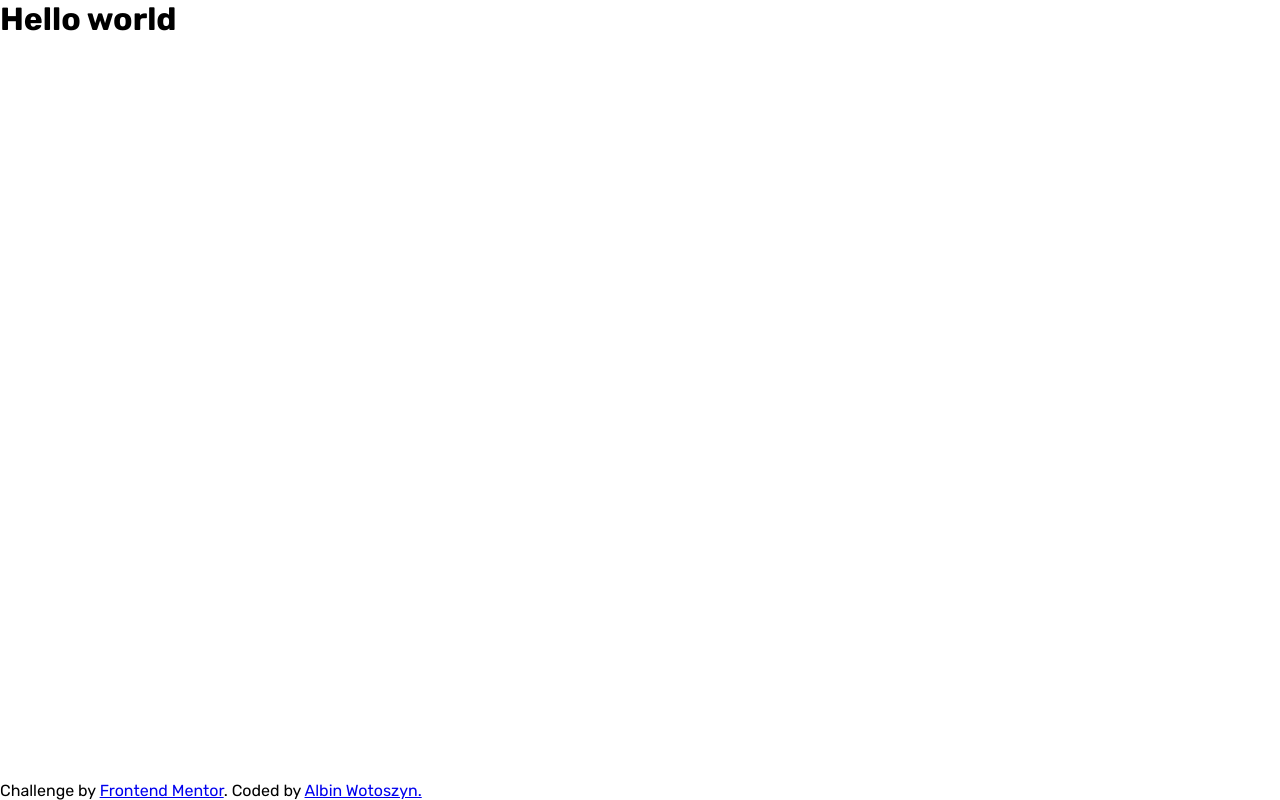
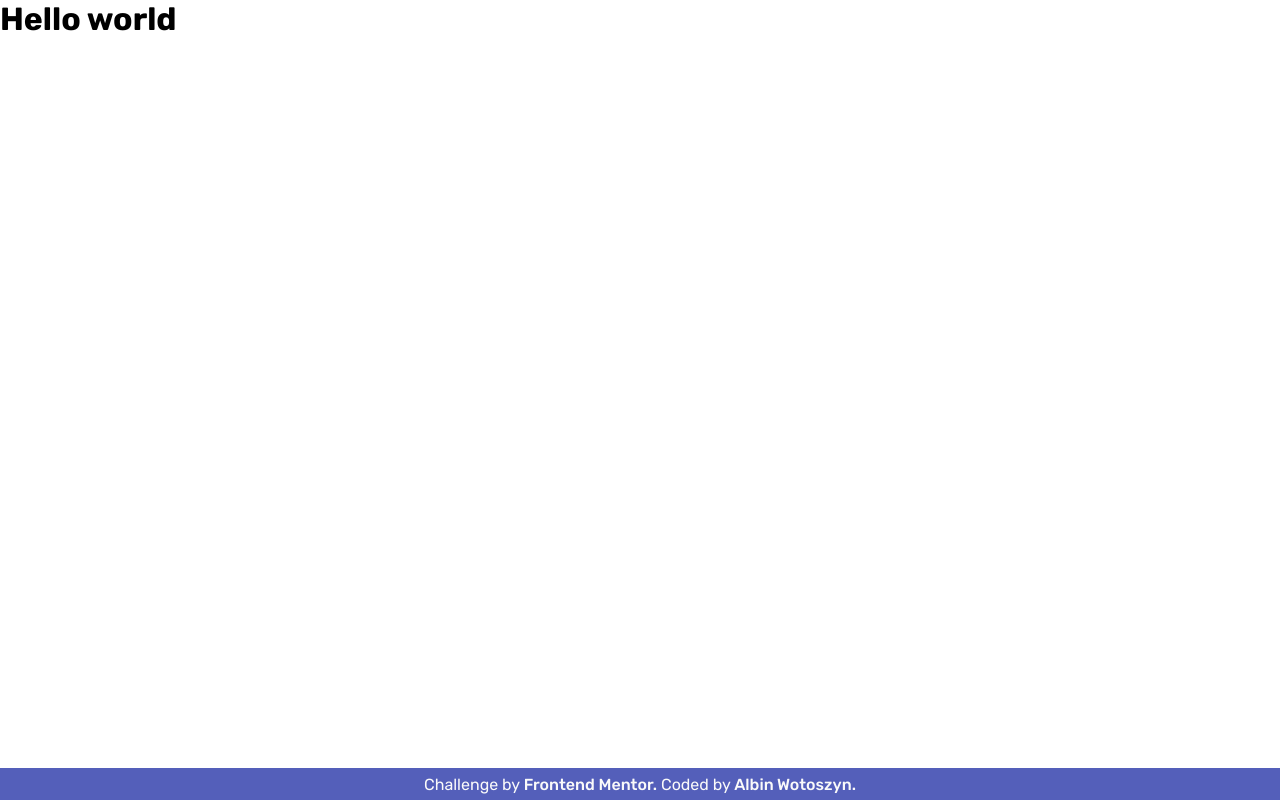
Before and after one commit to albin-woto/ip-address-tracker, a React (Create React App) app: page / in a window 1280 px wide. Built offline with nearby package versions, Linux system fonts and the light colour scheme.

Commit message:
Add styles to Footer component

```diff
--- /dev/null
+++ b/src/assets/styles/components/Footer.scss
@@ -0,0 +1,22 @@
+@import '../global.scss';
+
+.footer {
+  min-height: 2rem;
+  @include flex-centered;
+  background-color: $background-color;
+
+  &__text {
+    text-align: center;
+    color: $primary-color;
+  }
+
+  &__link {
+    font-weight: 500;
+    @include link-animation(
+      $primary-color,
+      $primary-color,
+      $primary-color,
+      $dark-gray
+    );
+  }
+}
--- a/src/components/Footer.tsx
+++ b/src/components/Footer.tsx
@@ -1,4 +1,5 @@
 import React from 'react';
+import '../assets/styles/components/Footer.scss';
 
 const Footer: React.FC = () => (
   <footer className="footer">
@@ -10,9 +11,9 @@ const Footer: React.FC = () => (
         rel="noopener noreferrer"
         className="footer__link"
       >
-        Frontend Mentor
-      </a>
-      . Coded by{' '}
+        Frontend Mentor.
+      </a>{' '}
+      Coded by{' '}
       <a
         href="https://www.linkedin.com/in/albin-wotoszyn"
         target="_blank"
```
